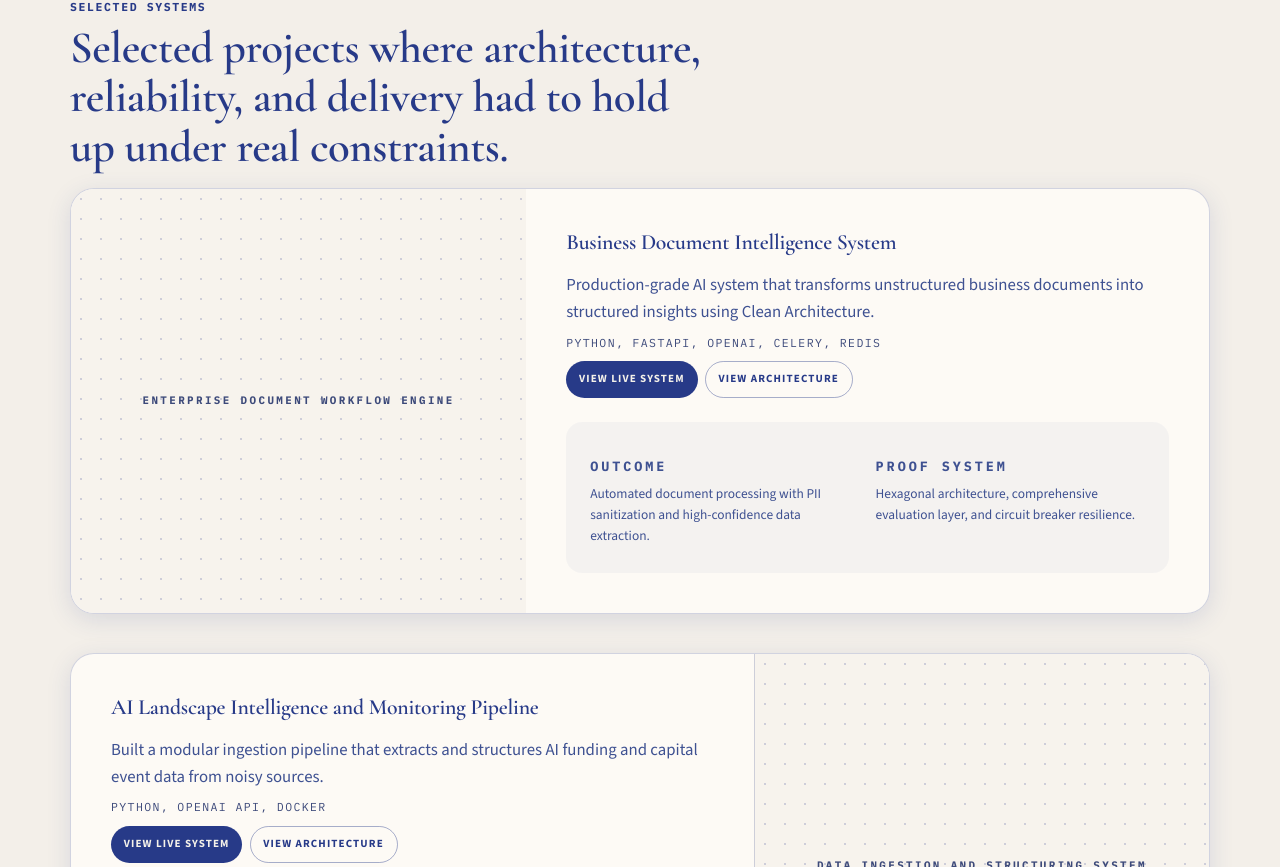
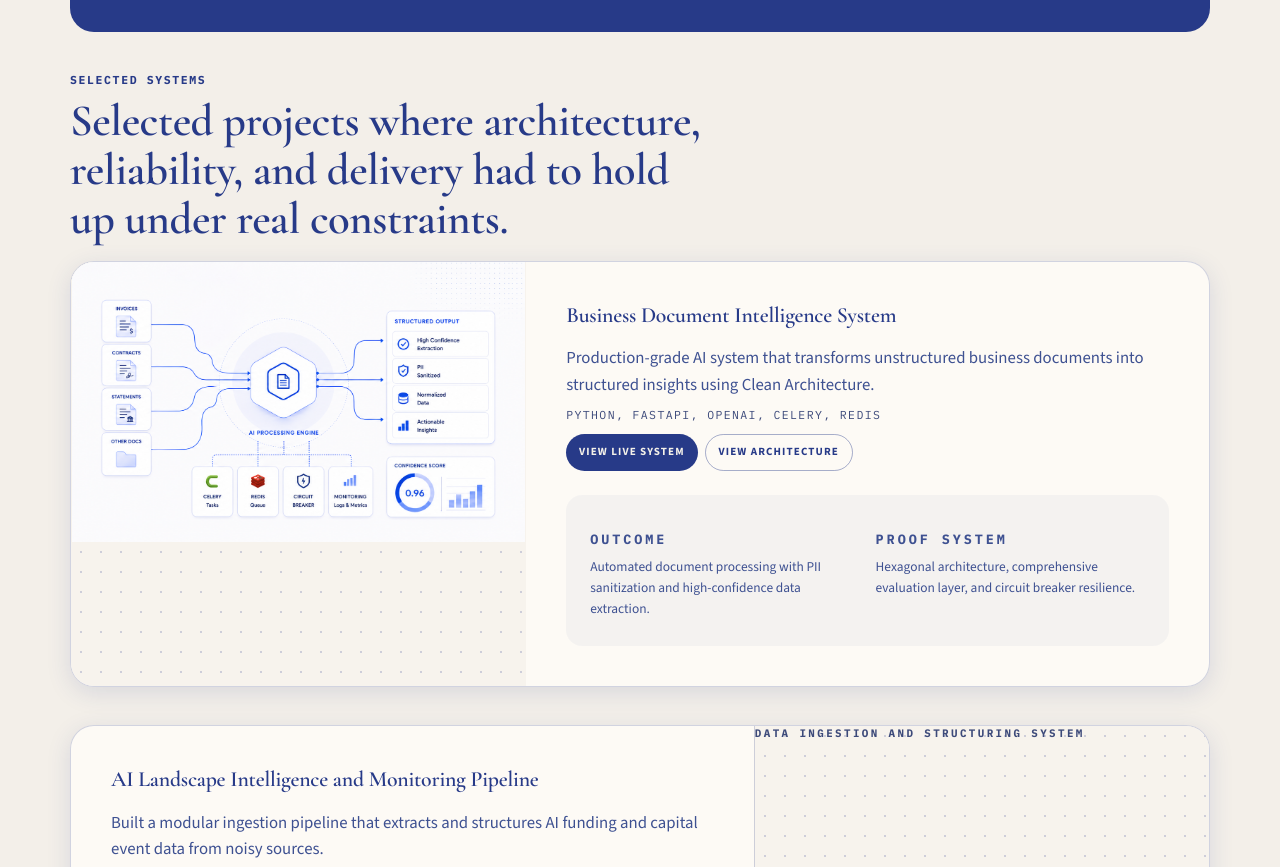
Before and after one commit to AdrianaSo123/portfolio_final, a Next.js app in the folder site/: page / in a window 1280 px wide. Shown: the part 1653-2520 px from the top of the page. Built offline with nearby package versions, Linux system fonts and the light colour scheme.

Commit message:
feat: perfectly centered, always-visible project image for Business Document Intelligence System card

```diff
--- a/site/app/globals.css
+++ b/site/app/globals.css
@@ -73,13 +73,13 @@ body {
 }
 
 .reveal-section {
-  transform: translateY(8px);
-  transition: transform 200ms ease;
+  opacity: 0;
+  transition: opacity 700ms cubic-bezier(0.4, 0, 0.2, 1);
   transition-delay: var(--reveal-delay, 0ms);
 }
 
 .reveal-section.is-visible {
-  transform: translateY(0);
+  opacity: 1;
 }
 
 .swiss-topline,
@@ -345,6 +345,7 @@ body {
 .campaign-card {
   display: grid;
   grid-template-columns: 1fr 1.5fr;
+  align-items: stretch;
   border: 1px solid var(--border-soft);
   background: rgba(253, 250, 246, 0.95);
   backdrop-filter: blur(20px);
@@ -375,14 +376,16 @@ body {
 }
 
 .project-visual {
-  padding: 2rem;
+  padding: 0;
   background-color: var(--surface);
   background-image: radial-gradient(var(--border-soft) 1px, transparent 1px);
   background-size: 20px 20px;
   display: flex;
-  align-items: center;
-  justify-content: center;
+  align-items: stretch;
+  justify-content: stretch;
   text-align: center;
+  height: 100%;
+  min-height: 100%;
 }
 
 .project-visual .eyebrow {
--- a/site/app/page.tsx
+++ b/site/app/page.tsx
@@ -26,6 +26,7 @@ export default function Home() {
           <div>
             <p className="eyebrow">AI Systems Portfolio</p>
             <h1 className="swiss-claim">{brief.headline}</h1>
+            <p className="tagline" style={{fontSize: '1.15rem', fontWeight: 500, color: 'var(--ink-body)', margin: '1.1rem 0 0.5rem 0'}}>From ambiguity to action—transforming messy ideas into reliable, working AI.</p>
             <p className="swiss-lede">{brief.intro}</p>
             <div className="action-row">
               <a href="#systems" className="action-primary">
@@ -95,7 +96,20 @@ export default function Home() {
                 className={`campaign-card ${index % 2 === 1 ? "campaign-card-alt" : ""}`}
               >
                 <div className="project-visual" aria-hidden="true">
-                  <p className="eyebrow">{project.label}</p>
+                  {project.title === "Business Document Intelligence System" ? (
+                    <div style={{width: '100%', height: '280px', position: 'relative', background: '#f7f3ed', display: 'flex', alignItems: 'center', justifyContent: 'center'}}>
+                      <Image
+                        src="/enterprise-document.png"
+                        alt="Enterprise Document Workflow Engine visual"
+                        fill
+                        sizes="(max-width: 900px) 100vw, 40vw"
+                        style={{objectFit: 'contain', objectPosition: 'center center', background: '#f7f3ed', borderRadius: 0}}
+                        priority
+                      />
+                    </div>
+                  ) : (
+                    <p className="eyebrow">{project.label}</p>
+                  )}
                 </div>
                 <div className="project-content">
                   <h3>{project.title}</h3>
```
Also changed, not shown: site/public/enterprise-document-workflow.png (added), site/public/enterprise-document.png (added).
